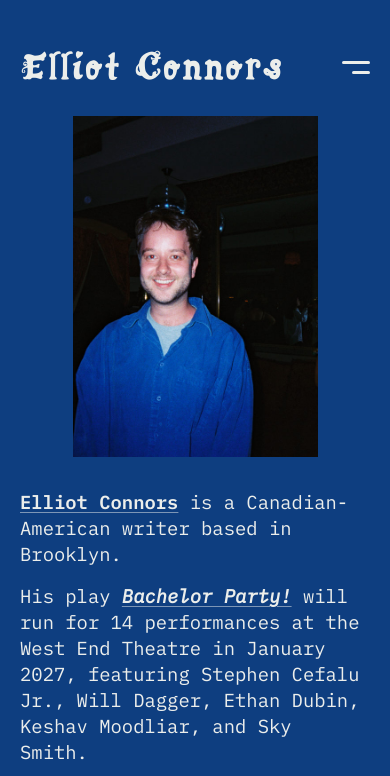
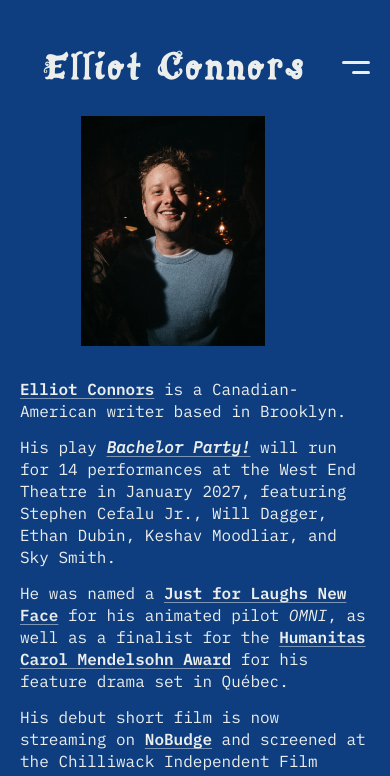
Before and after one commit to enconnors/website, a plain HTML site: page index.html in a window 390 px wide. Shown: the top 776 px of the page. Drawn offline with Linux system fonts and the light colour scheme.

Commit message:
Update typography, link highlights, and centered portrait layout

```diff
--- a/index.html
+++ b/index.html
@@ -8,7 +8,7 @@
   <meta name="viewport" content="width=device-width, initial-scale=1.0">
 </head>
 
-<body>
+<body class="home-page">
   <header class="header">
     <a class="header-name" href="index.html">Elliot Connors</a>
     <details class="header-menu">
@@ -21,7 +21,7 @@
   </header>
   <div class="bio home-bio" id="about">
     <div class="image-block">
-      <img class="img" src="new_website_pic.jpeg" alt="Elliot" width="552" height="768">
+      <img class="img" src="elliot_orig.jpeg" alt="Elliot" width="552" height="768">
     </div>
     <div class="bio-copy">
       <p><strong><a class="featured-link" href="pages/contact.html">Elliot Connors</a></strong> is a Canadian-American writer based in Brooklyn.</p>
--- a/style/test.css
+++ b/style/test.css
@@ -160,7 +160,7 @@ a.header {
   gap: 14px;
   align-items: center;
   background: var(--paper);
-  font-size: 1.38rem;
+  font-size: 1.17rem;
   font-weight: 400;
   line-height: 1.2;
   text-align: center;
@@ -179,7 +179,7 @@ a.header {
   width: min(1120px, 84%);
   margin: 0 auto;
   padding: clamp(136px, 13.2vw, 156px) 0 32px;
-  font-size: clamp(1.25rem, 1.93vw, 1.33rem);
+  font-size: clamp(1.0625rem, 1.64vw, 1.125rem);
   line-height: 1.36;
   text-align: left;
 }
@@ -272,13 +272,16 @@ a.header {
 }
 
 .image-block {
-  width: 88%;
+  width: 75%;
   margin: 5px auto 0;
 }
 
 .img {
   width: 100%;
   height: auto;
+  aspect-ratio: 552 / 692;
+  object-fit: cover;
+  object-position: center;
   display: block;
 }
 
@@ -301,7 +304,7 @@ a.header {
 
   .header-nav {
     gap: 12px;
-    font-size: 1.26rem;
+    font-size: 1.0625rem;
   }
 
   .header-name,
@@ -312,7 +315,7 @@ a.header {
   .bio {
     padding-top: clamp(116px, 27.5vw, 129px);
     padding-bottom: 16px;
-    font-size: 1.18rem;
+    font-size: 1rem;
     line-height: 1.38;
   }
 
@@ -328,8 +331,79 @@ a.header {
   }
 
   .image-block {
-    width: 70%;
-    max-width: 260px;
+    width: 60%;
+    max-width: 221px;
     margin: 0 auto 32px;
   }
 }
+
+/* Highlight links without moving the surrounding text. */
+a {
+  -webkit-box-decoration-break: clone;
+  box-decoration-break: clone;
+}
+a:hover,
+a:focus-visible,
+.bio a:hover,
+.bio a:focus-visible {
+  color: var(--paper);
+  background-color: var(--ink);
+  box-shadow: 0.12em 0 0 var(--ink), -0.12em 0 0 var(--ink);
+  text-decoration-color: currentColor;
+}
+a:focus-visible {
+  outline: 2px solid var(--ink);
+  outline-offset: 4px;
+}
+
+/* Keep the name and portrait centered on the same column. */
+.home-page {
+  --portrait-column: clamp(23.6rem, 36.75vw, 25.17rem);
+}
+.home-page .header,
+.home-page .home-bio {
+  width: min(1120px, 84%);
+  display: grid;
+  grid-template-columns: var(--portrait-column) minmax(0, 1fr);
+  column-gap: 48px;
+}
+.home-page .header-name {
+  justify-self: center;
+}
+.home-page .header-menu {
+  justify-self: end;
+}
+.home-page .image-block {
+  width: min(315px, 90%);
+}
+.home-page .bio-copy {
+  max-width: 540px;
+}
+@media (max-width: 900px) and (min-width: 701px) {
+  .home-page .header,
+  .home-page .home-bio {
+    width: 92%;
+    column-gap: 24px;
+  }
+}
+@media (max-width: 700px) {
+  .home-page .header,
+  .home-page .home-bio {
+    width: auto;
+    grid-template-columns: minmax(0, 1fr) 28px;
+    column-gap: 16px;
+  }
+  .home-page .home-bio {
+    row-gap: 32px;
+  }
+  .home-page .image-block {
+    width: 60%;
+    max-width: 221px;
+    grid-column: 1;
+    margin: 0 auto;
+  }
+  .home-page .bio-copy {
+    grid-column: 1 / -1;
+    max-width: none;
+  }
+}
```
